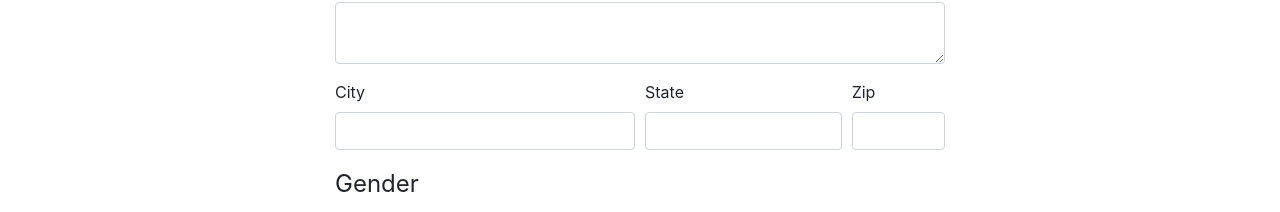
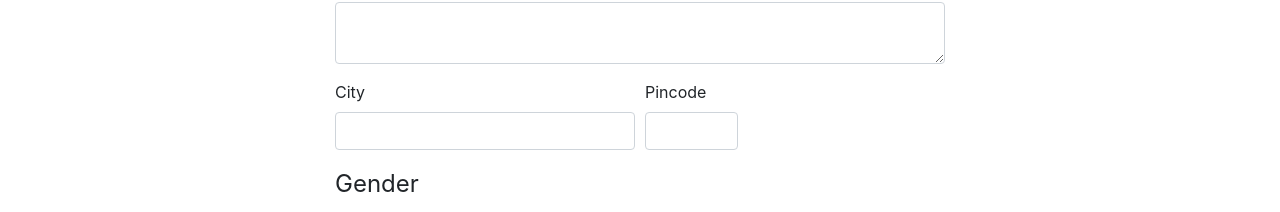
Before and after one commit to nishant2106/BloodBookBMS, a React (Create React App) app: page /donorreg in a window 1280 px wide. Shown: the part 578-790 px from the top of the page. Built offline with nearby package versions, Linux system fonts and the light colour scheme; what react-redux-form would draw is missing.

Commit message:
Update DonorLoginComponent.js

```diff
--- a/src/components/DonorLoginComponent.js
+++ b/src/components/DonorLoginComponent.js
@@ -87,16 +87,11 @@ YES                </Label>
             <Input type="text" name="city" id="exampleCity"/>
           </FormGroup>
         </Col>
-        <Col md={4}>
-          <FormGroup>
-            <Label for="exampleState">State</Label>
-            <Input type="text" name="state" id="exampleState"/>
-          </FormGroup>
-        </Col>
+
         <Col md={2}>
           <FormGroup>
-            <Label for="exampleZip">Zip</Label>
-            <Input type="text" name="zip" id="exampleZip"/>
+            <Label for="exampleZip">Pincode</Label>
+            <Input type="postal" name="zip" id="exampleZip"/>
           </FormGroup>
         </Col>
       </Row>
```
